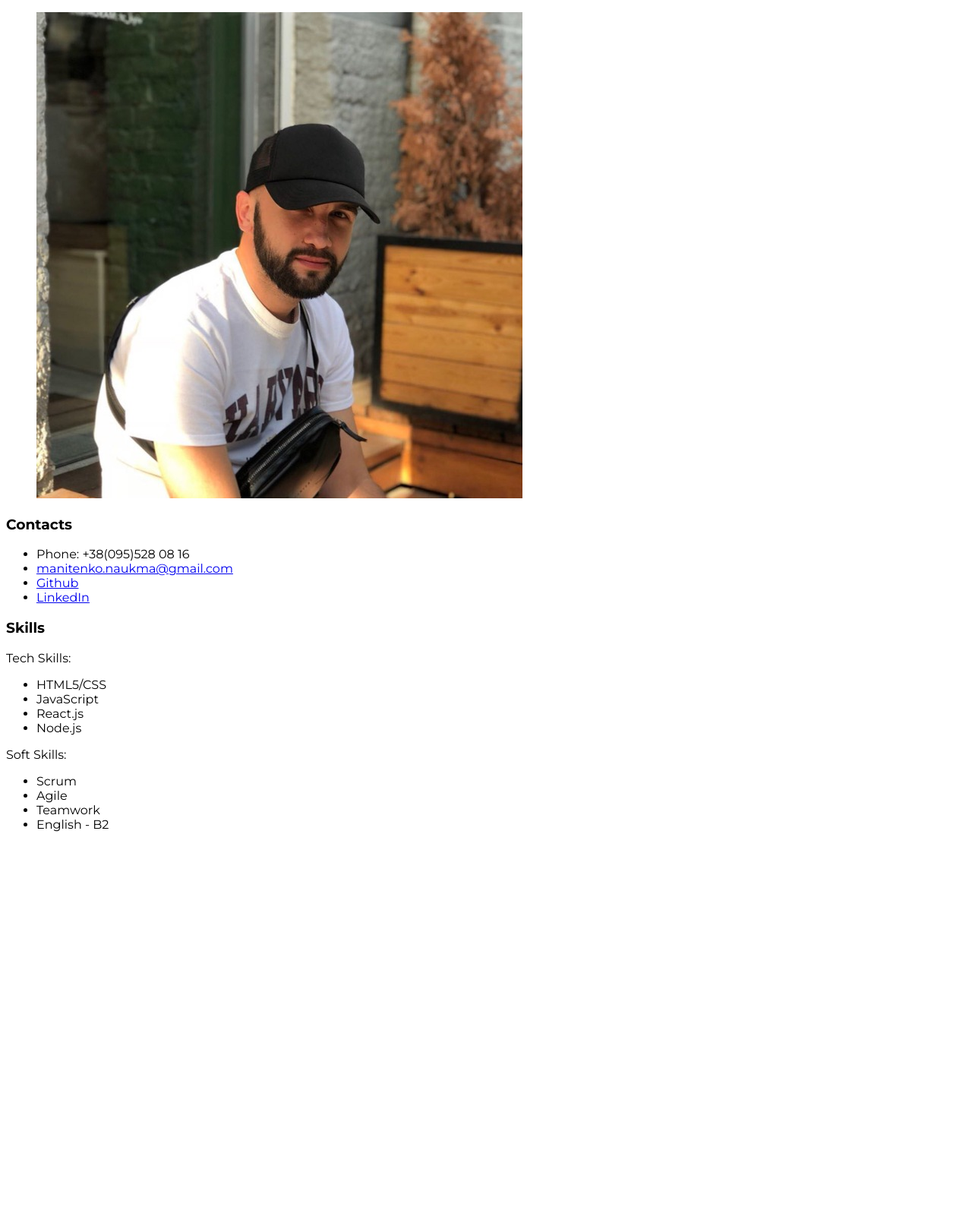
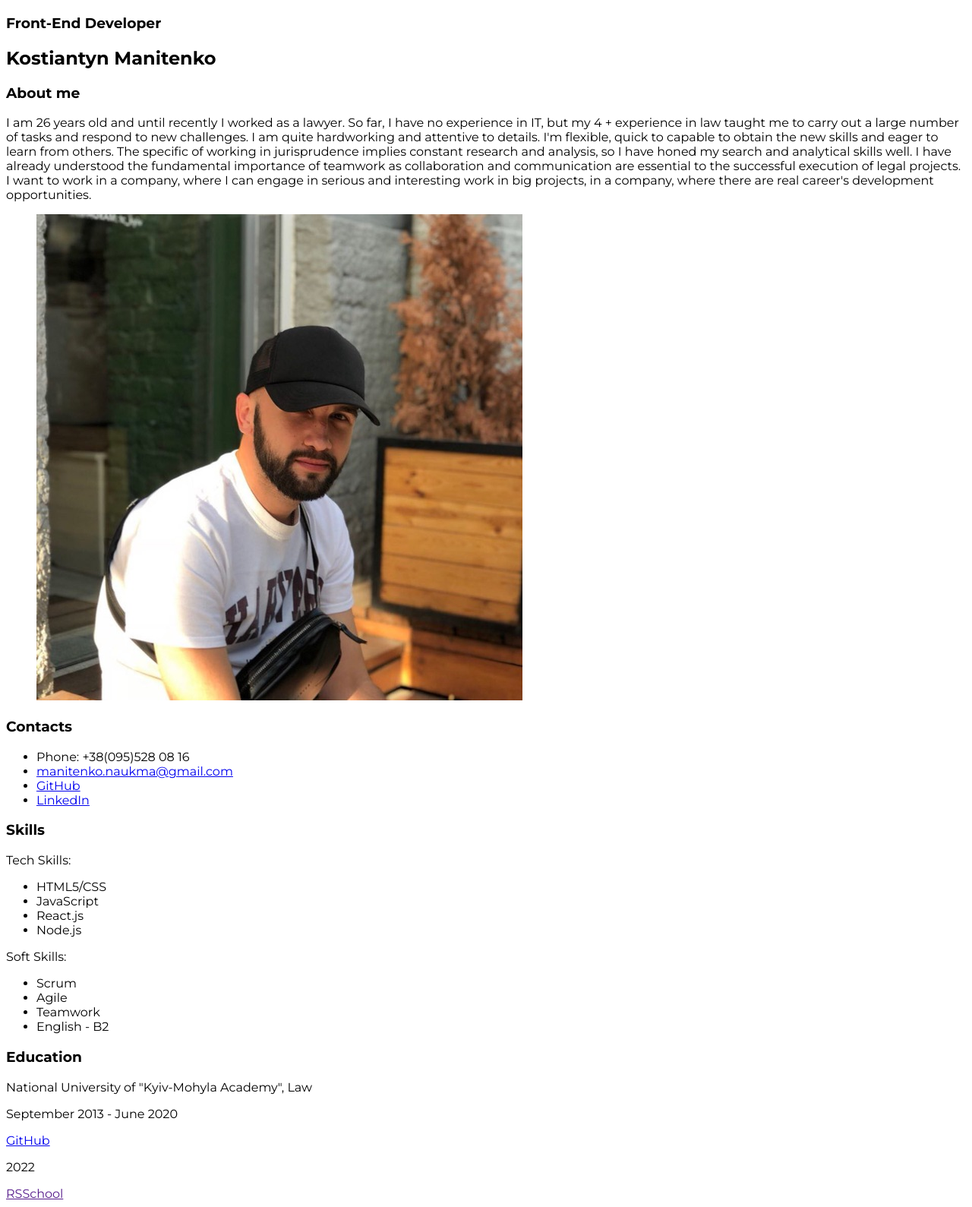
Before and after one commit to Kostiantyn-M/rsschool-cv, a plain HTML site: page index.html in a window 1280 px wide. Shown: the whole page at 76% size. Before the commit the page ends 1111 px from the top, so only its background shows below. Drawn offline with Linux system fonts and the light colour scheme.

Commit message:
docs: add section education, profile, about me, add footer

```diff
--- a/index.html
+++ b/index.html
@@ -16,12 +16,25 @@
 
     <header class="header">
 
-
-
     </header>
 
 
     <main class="main">
+
+        <section class="profile" id="profile">
+            <h3 class="position">Front-End Developer</h3>
+            <h1 class="profile-title">Kostiantyn Manitenko</h1>
+        </section>
+
+        <section class="about-section">
+            <h3 class="section-title">About me</h3>
+            <p>I am 26 years old and until recently I worked as a lawyer. So far, I have no experience in IT, but my 4 + experience in law taught me to carry out a large number of tasks and respond to new challenges.
+                I am quite hardworking and attentive to details. I'm flexible, quick to capable to obtain the new skills and eager to learn from others.
+                The specific of working in jurisprudence implies constant research and analysis, so I have honed my search and analytical skills well.
+                I have already understood the fundamental importance of teamwork as collaboration and communication are essential to the successful execution of legal projects.
+                I want to work in a company, where I can engage in serious and interesting work in big projects, in a company, where there are real career's development opportunities.</p>
+
+        </section>
 
 
     </main>
@@ -32,17 +45,17 @@
         </figure>
 
         <section class="contacts" id="contacts">
-            <h3 class="contacts-title">Contacts</h3>
+            <h3 class="section-title">Contacts</h3>
             <ul class="contacts-list">
                 <li class="contact-item">Phone: +38(095)528 08 16</li>
                 <li class="contact-item"><a href="mailto:manitenko.naukma@gmail.com">manitenko.naukma@gmail.com</a></li>
-                <li class="contact-item"><a href="https://github.com/Kostiantyn-M">Github</a></li>
+                <li class="contact-item"><a href="https://github.com/Kostiantyn-M">GitHub</a></li>
                 <li lass="contact-item"><a href="https://www.linkedin.com/in/kostiantyn-manitenko-46418817b/">LinkedIn</a></li>
             </ul>
         </section>
 
         <section class="skills" id="skills">
-            <h3 class="skills-title">Skills</h3>
+            <h3 class="section-title">Skills</h3>
             <p>Tech Skills:</p>
             <ul class="tech-skill-list">
                 <li class="tech-skill-item">HTML5/CSS</li>
@@ -60,11 +73,22 @@
             </ul>
         </section>
 
+        <section class="education" id="education">
+            <h3 class="section-title">Education</h3>
+            <p class="university">National University of "Kyiv-Mohyla Academy", Law</p>
+            <p class="period">September 2013 - June 2020</p>
+
+        </section>
+
 
 
     </aside>
 
-    <footer class="footer"></footer>
+    <footer class="footer">
+        <a href="https://github.com/Kostiantyn-M">GitHub</a>
+        <p>2022</p>
+        <a href="">RSSchool</a>   <!--add link-->
+    </footer>
 
 
 </body>
```
